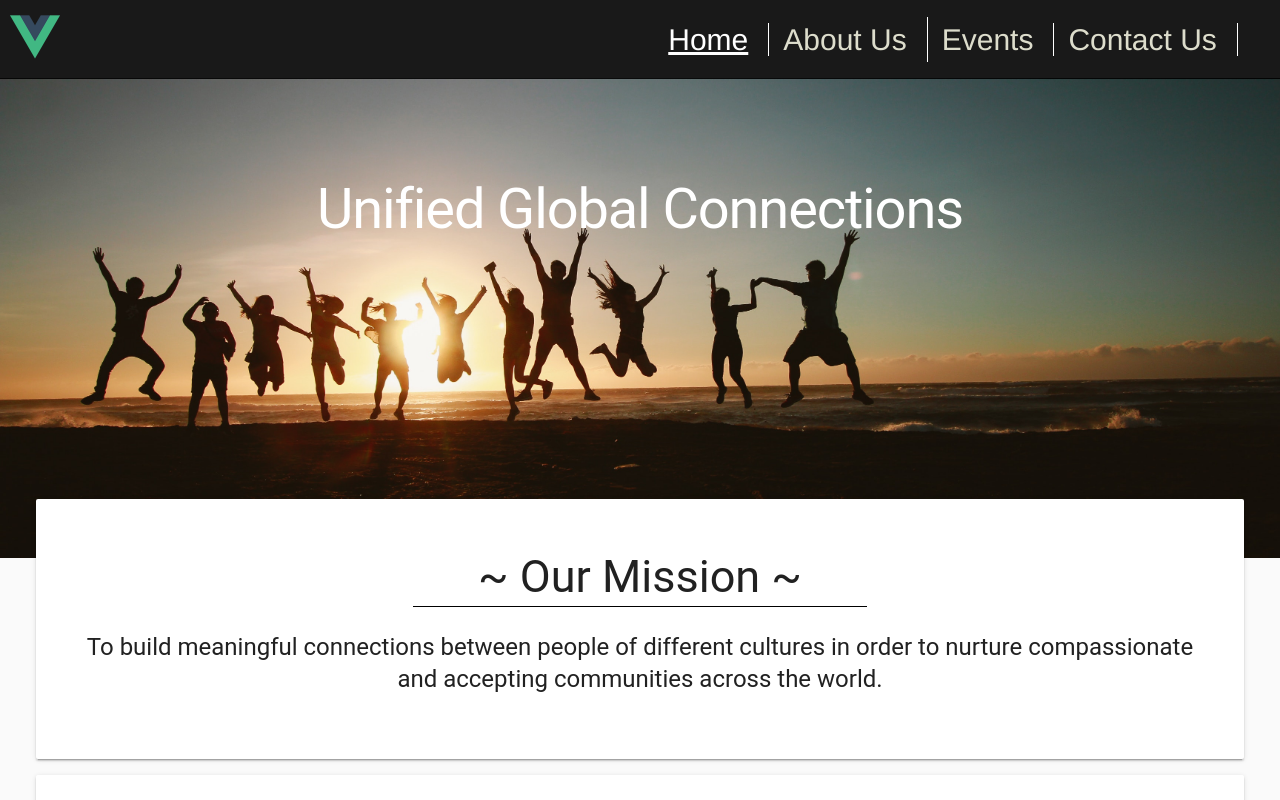
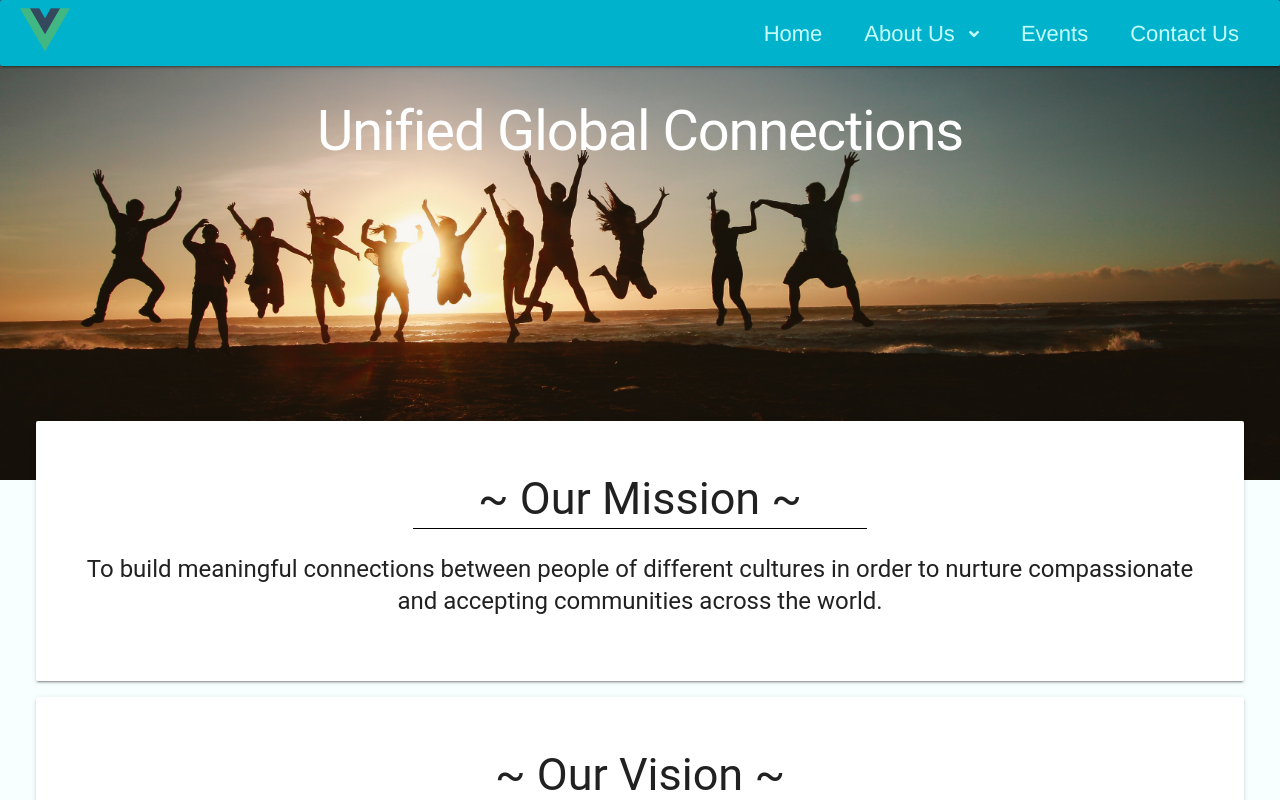
Before and after one commit to sebastianO1995/ugcf, a Vue app: page / in a window 1280 px wide. Shown: the top 800 px of the page. Built offline with nearby package versions, Linux system fonts and the light colour scheme.

Commit message:
navigation drawer complete

```diff
--- a/src/App.vue
+++ b/src/App.vue
@@ -4,7 +4,7 @@
     <nav-drawer  :ovNav = "ovNav"
       @closedDrawer = 'updateDrawerClass($event)'
       @openedDrawer= 'updateDrawerClass($event)'></nav-drawer>
-        <v-content class="content">
+        <v-content class="content page">
         <router-view></router-view>
         </v-content>
       </div>
@@ -50,11 +50,28 @@ export default {
   -moz-osx-font-smoothing: grayscale;
 
 }
+/* Gradient color1 - color2 - color1 */
+
+hr.style-one {
+    border: 0;
+    height: 1px;
+    background: #333;
+    background-image: linear-gradient(to right, var(--v-primary-lighten2), var(--v-primary-base), var(--v-primary-lighten2));
+}
+hr.style-two {
+    border: 0;
+    height: 1px;
+    background-image: linear-gradient(to right, rgba(0, 0, 0, 0), rgba(0, 0, 0, 0.75), rgba(0, 0, 0, 0));
+}
 body{
-  background-color: #fbfbfb;
+
+}
+.page{
+    background-color: var(--v-info-lighten2);
 }
 *{
   margin:0;
+  padding: 0;
 }
 .center {
   text-align: center;
@@ -77,10 +94,10 @@ body{
 }
 .ovNav:before{
   content:'';
-  height:86% !important;
+  height:66px !important;
 }
 .content{
-  margin-top:78px;
+
   margin-bottom:5rem;
 
 }
--- a/src/components/header.vue
+++ b/src/components/header.vue
@@ -1,116 +1,139 @@
 <template lang="html">
-  <header class="navHeader">
-      <div :class="['logo',ovNav]" >
+  <v-card :class="['navigation-bar', {'overlay ovNav': showSide}]">
+    <div class="logo">
       <router-link :to="{ name: 'Home' }">
         <img id="myLogo" src="@/assets/logo.png" /></router-link>
     </div>
-      <nav style="width:88%;" :class="['topNav']" v-if="notSmall==true">
-          <ul>
-            <li v-for="item in menuItems" :key="item.name">
-              <div v-if="item.hasSub === true">
-                <div class="dropdown">
-                  <div class="drop-text navList mainList">
+    <!-- Big Screen Begin -->
+      <nav class="navBig" v-if="notSmall==true">
+        <ul class="u-main">
+          <!-- Menu Item Begin -->
+          <router-link v-for="item in menuItems" :key="item.name" :to="item.link">
+            <li class="li-main">
+
+                <div class="navItem">
                   {{item.name}}
-                  </div>
-                  <div class="drop-content">
-
-                      <router-link
-                        v-for="sub in item.subMenu" :key="sub.text"
-                          :to="sub.link">
-                        {{sub.text}}
-                      </router-link>
-
-
+                  <v-icon v-if="item.hasDropdown === true" size="16"
+                    class="pl-2 pb-1 arrow-down">
+                      fas fa-angle-down</v-icon>
                 </div>
 
-                </div>
+              <div v-if="item.hasDropdown === true">
 
-              </div>
+                <v-card>
+                  <ul class="u-sub">
+                    <li class="li-sub" v-for="sub in item.subMenu" :key="sub.text">
+                      <router-link :to="sub.link" class="navSubItem">
 
-              <div v-else>
-                <router-link class="navList mainList" :to="item.link">
-                  {{item.name}}
+                          {{sub.text}}
+
                       </router-link>
+                    </li>
+                  </ul>
+                </v-card>
               </div>
             </li>
+            </router-link>
+          <!-- Menu Item End -->
         </ul>
       </nav>
+    <!-- Big Screen End-->
 
-    <div v-else style="width:95%;">
+    <!-- Small Screen Begin -->
+    <nav class="navSmall" v-else>
       <span class="hamburger">
           <i class="fas fa-bars" v-on:click="openNav()"></i>
       </span>
       <v-slide-x-reverse-transition>
-    <div id="sideNav"  class="mySideNav" ref="icon" v-show="showSide"  >
+        <v-card class="drawerOpen" ref="icon" v-show="showSide"  >
           <a class="closebtn" v-on:click="closeNav()">&times;</a>
-      <ul>
-        <li v-for="item in menuItems" :key="item.name" >
-          <div v-if="item.hasSub" class="drop-text navList sideList">
-            {{item.name}}
-            <ul>
-              <li v-for="sub in item.subMenu" :key="sub.text">
-                <router-link class="navList sideList" :to="sub.link">
-                  <span v-on:click="closeNav()">{{sub.text}}</span>
+          <hr class="style-one"/>
+          <ul class="drawer-ul-main">
+            <div v-for="itemDrawer in menuItems" :key="itemDrawer.name">
+              <div v-if="!itemDrawer.hasDropdown">
+                <router-link  :to="itemDrawer.link" >
+                  <li class="drawer-li">
+                    <div class="drawer-item headline">
+                      <div class = "drawer-item-icon">
+                        <v-icon color="primary darken-4" size="22">{{itemDrawer.icon}}</v-icon>
+                      </div>
+                          {{itemDrawer.name}}
+                    </div>
+                  </li>
                 </router-link>
-              </li>
-            </ul>
               </div>
               <div v-else>
-            <router-link class="navList sideList" :to="item.link">
-              <span v-on:click="closeNav()">{{item.name}}</span>
+                <li class="drawer-li">
+                  <div class="drawer-item headline">
+                    <div class = "drawer-item-icon">
+                      <v-icon color="primary darken-4" size="22">{{itemDrawer.icon}}</v-icon>
+                    </div>
+                    <!-- about us -->
+                    <div class="drawer-about">
+                      {{itemDrawer.name}}
+                    </div>
+                  </div>
+                  <ul class="drawer-ul-sub">
+                    <router-link v-for="sub in itemDrawer.subMenu" :key="sub.text" :to="sub.link">
+                      <li class="drawer-li-sub subheading">
+                        {{sub.text}}
+                      </li>
                     </router-link>
+                  </ul>
+                </li>
               </div>
 
-        </li>
+
+            </div>
           </ul>
-    </div>
+        </v-card>
       </v-slide-x-reverse-transition>
-  </div>
-  </header>
+    </nav>
+    <!-- Small Screen End -->
+
+  </v-card>
 </template>
 
 <script>
 export default {
-  props: ['overlay', 'ovNav'],
   data() {
     return {
       menuItems: [
         {
           name: 'Home',
           link: '/',
-          hasSub: false,
+          hasDropdown: false,
+          icon: 'fas fa-home',
         },
         {
           name: 'About Us',
-          hasSub: true,
+          icon: 'fas fa-users',
+          hasDropdown: true,
+          link: '',
           subMenu: [
-            {
-              text: 'Our Mission',
-              link: '/#our-mission',
-            },
-            {
-              text: 'Our Vision',
-              link: '/#our-vision',
-            },
             {
               text: 'Our Inspiration',
               link: '/our-inspiration',
+              isActive: false,
             },
             {
-              text: 'Meet the Team',
-              link: '/team',
+              text: 'Who we are',
+              link: '/who-we-are',
+              isActive: false,
             },
           ],
         },
         {
           name: 'Events',
           link: '/events',
-          hasSub: false,
+          hasDropdown: false,
+          icon: 'fas fa-calendar-alt',
         },
         {
           name: 'Contact Us',
           link: '/contact',
-          hasSub: false,
+          hasDropdown: false,
+          icon: 'fas fa-envelope',
         },
       ],
       notSmall: true,
@@ -128,6 +151,13 @@ export default {
   },
   mounted() {
 
+
+  },
+  watch:{
+    '$route' (to,from){
+
+
+    }
   },
   methods: {
     closeNav() {
@@ -150,7 +180,7 @@ export default {
     },
     handleResize() {
       // show drawer for small screen
-      if (window.innerWidth < 711) {
+      if (window.innerWidth < 728) {
         this.notSmall = false;
       } else {
         this.notSmall = true;
@@ -162,61 +192,125 @@ export default {
 </script>
 
 <style lang="css" scoped="">
-
-.navHeader{
-  position: fixed;
-  top: 0;
-  z-index: 2;
-  width:100%;
-  background-color: rgba(0, 0, 0, 0.9);;
-  height:auto;
-  padding: 10px;
-  margin-bottom:10px;
-  display: flex;
-  align-items: center;
-}
-.navList{
-  color:#ddc;
-  text-decoration: none;
-}
-
-.mainList{
-  font-size: 30px;
-  border-right: 1px solid white;
-  padding-right:20px;
-}
-.navList:hover,
-.router-link-exact-active{
-  color:white;
-  text-decoration: underline;
-}
-.topNav{
-  text-align: right;
-}
-.topNav ul li{
-  display:inline-block;
-  margin: 0.5em;
-}
+/*LOGO*/
 .logo{
   text-align: left;
   width:10%;
-
+  padding:5px 0px 5px 10px;
 }
 #myLogo{
   height:50px;
   width:50px;
 }
+
+/*navigation*/
+.navigation-bar{
+  position: fixed;
+  top: 0;
+  z-index: 2;
+  width:100%;
+  background-color: var(--v-primary-darken1);
+  height:auto;
+  padding: 0px 10px 0px 10px;
+  margin-bottom:10px;
+  display: flex;
+  align-items: center;
+}
+
+.navBig, .navSmall{
+  width:90%;
+  text-align:right;
+}
+.li-main{
+  display:inline-block;
+  margin: 0.5em;
+  position:relative;
+  text-align:left;
+}
+.u-main a{
+  padding: 29px 0px 20px 0px;
+  color: var(--v-primary-lighten4);
+  font-size: 22px;
+  font-weight: 400;
+  padding-right:20px;
+}
+.u-main a:hover{
+  background-color: #fff;
+  color: var(--v-primary-darken4);
+}
+.u-main a:hover .arrow-down{
+  color: var(--v-primary-darken4);
+}
+.arrow-down{
+  color: var(--v-primary-lighten4);
+}
+.li-main a{
+  text-decoration: none;
+}
+.li-sub{
+  list-style: none;
+}
+
+.li-sub:hover{
+  background: red;
+}
+
+/*Drop Down*/
+
+.u-main a:hover .u-sub{display:block}
+.u-sub{
+  display:none;
+  position:absolute;
+  top:16px;
+  left:-11px;
+  background-color: #fff;
+  box-shadow: 0px 8px 16px 0px rgba(0,0,0,0.2);
+  padding-left:0px;
+  width:180px;
+  border-top: 2px solid var(--v-primary-darken4);
+
+}
+
+.u-sub .navSubItem{
+  padding: 8px 14px 8px 0px;
+  text-decoration: none;
+  display: block;
+  width:100%;
+  text-align: left;
+  padding-left: 10px;
+  font-size:16px;
+  color: var(--v-primary-darken4);
+}
+.u-sub .navSubItem:hover{
+background: var(--v-primary-lighten2);
+}
+
+
+
+/*Item Text*/
+.mainList{
+  font-size: 22px;
+  border-right: 1px solid black;
+  font-weight: 400;
+  padding-right:20px;
+}
+.router-link-exact-active{
+text-decoration: underline;
+}
+
+/*Drawer*/
 .hamburger{
   font-size:40px;
-  color:#ddc;
+  color: var(--v-primary-lighten4);
   float:right;
   margin-right:10px;
 }
 .hamburger:hover{
   cursor: pointer;
-  color:white;
+  color: var(--v-primary-darken4);
+
 }
-.mySideNav{
+.drawerOpen{
   height: 100%; /* 100% Full-height */
   font-size:35px;
   text-align:left;
@@ -227,14 +321,15 @@ export default {
   right: 0;
   left:auto;
   max-width:100%;
-  background-color: rgba(0, 0, 0, 0.9);; /* Black*/
+  background-color: white;
   overflow-x: hidden; /* Disable horizontal scroll */
   padding-top: 60px; /* Place content 60px from the top */
   transition: 0.5s; /* 0.5 second transition effect to slide in the sidenav */
+  /* opacity:.95; */
 }
-.mySideNav .closebtn {
+.drawerOpen .closebtn {
   position: absolute;
-  color:#ddc;
+  color: var(--v-primary-darken4);
   text-decoration: none;
   top: 0;
   left: 2%;
@@ -243,35 +338,64 @@ export default {
 }
 
 .closebtn:hover{
-  color:white;
+  color: var(--v-primary-darken3);
+  transform: scale(1.2);
 }
-.mySideNav li {
-  padding:10px;
+/*Drawer Menu*/
+.drawer-ul-main{
+  padding:0px;
 }
-.dropdown {
-  position: relative;
-  display: inline-block;
+.drawer-ul-main a{
+text-decoration: none;
+color: var(--v-primary-darken4);
+
 }
-.dropdown:hover .drop-content {display: block;}
-.drop-content{
-  display: none;
-  position: absolute;
-  background-color: #f1f1f1;
-  max-width: 130px;
-  box-shadow: 0px 8px 16px 0px rgba(0,0,0,0.2);
-  z-index: 1;
+.drawer-item, .drawer-li-sub{
+  font-weight: 300;
 }
-.drop-content a{
-  color: black;
-  padding: 12px 16px;
-  text-decoration: none;
-  display: block;
-  width:100%;
-  text-align: left;
+.drawer-ul-main a:hover{
+
+background-color: red;
 }
 
-.drop-content a:hover{
-  background-color:red;
+.drawer-li{
+  list-style: none;
+}
+.drawer-item{
+padding: 10px 0px 12px 60px;
+position:relative;
+}
+.drawer-about{
+  color: var(--v-primary-darken4);
+}
+
+.drawer-ul-sub{
+padding-left: 0px;
+}
+.drawer-li-sub{
+  padding: 8px 0px 5px 75px;
+  list-style: none;
+}
+.drawer-item:hover,.drawer-li-sub:hover {
+  background-color: var(--v-primary-lighten4);
+}
+/* .drawer-ul-main a:hover{
+  background-color: var(--v-primary-lighten4);
+} */
+.drawer-item-icon{
+  position:absolute;
+  left:18px;
+  top:6px;
+}
+.drawer-ul-main .router-link-exact-active,
+.drawer-ul-main .router-link-exact-active i{
+color: var(--v-accent-darken2) !important;
 
 }
+.drawer-ul-main .router-link-exact-active .drawer-li .drawer-item,
+.drawer-ul-main .router-link-exact-active .drawer-li-sub{
+  font-weight: 500;
+
+}
+
 </style>
--- a/src/components/home/home.vue
+++ b/src/components/home/home.vue
@@ -1,5 +1,5 @@
 <template>
-  <div>
+  <div class="page">
     <header class="hm-height header-main ">
       <v-container>
         <div class="display-3 center main-title">
--- a/src/router/index.js
+++ b/src/router/index.js
@@ -23,7 +23,7 @@ export default new Router({
       component: Home,
     },
     {
-      path: '/team',
+      path: '/who-we-are',
       name: 'Team',
       component: Team,
     },
```
Also changed, not shown: src/main.js (+11 -5 lines). Lines whose indentation alone changed are shown as unchanged.
